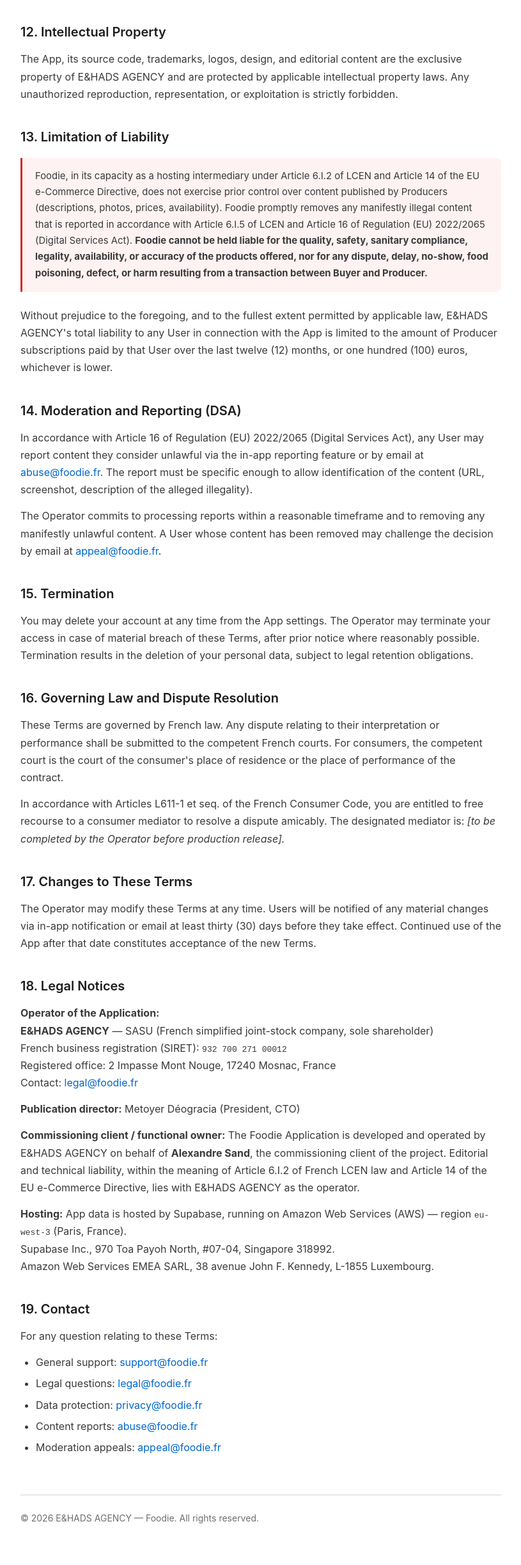
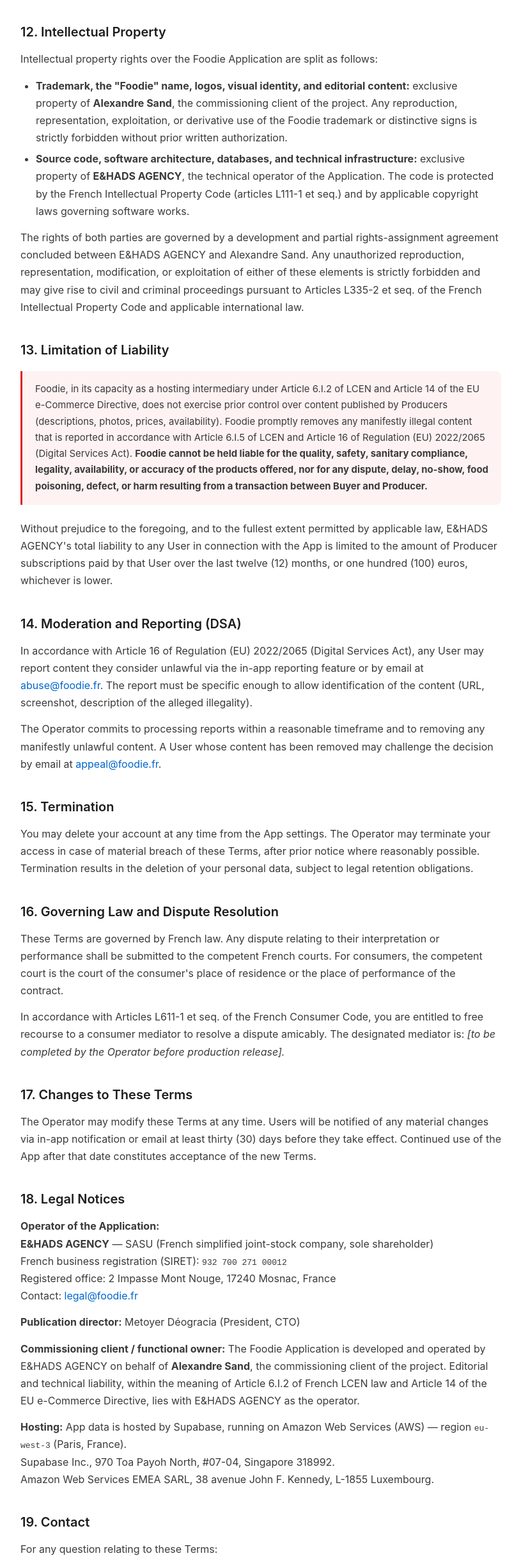
Before and after one commit to ehadsagency-ai/foodie-web, a plain HTML site: page terms/index.html in a window 1280 px wide. Shown: the part 7193-9639 px from the top of the page at 64% size, without its empty margins (232-1047 px from the left). Drawn offline with Linux system fonts and the light colour scheme.

Commit message:
legal: split IP ownership — Alexandre Sand owns brand, E&HADS owns code
Synced from main project /legal/ directory. Formalize the IP split
between the Foodie trademark (Alexandre Sand) and the source code
(E&HADS AGENCY) in sections 12 and footer notices of all 4 HTML files.

```diff
--- a/terms/index.html
+++ b/terms/index.html
@@ -217,7 +217,12 @@
   </ul>
 
   <h2 id="ip">12. Intellectual Property</h2>
-  <p>The App, its source code, trademarks, logos, design, and editorial content are the exclusive property of E&amp;HADS AGENCY and are protected by applicable intellectual property laws. Any unauthorized reproduction, representation, or exploitation is strictly forbidden.</p>
+  <p>Intellectual property rights over the Foodie Application are split as follows:</p>
+  <ul>
+    <li><strong>Trademark, the "Foodie" name, logos, visual identity, and editorial content:</strong> exclusive property of <strong>Alexandre Sand</strong>, the commissioning client of the project. Any reproduction, representation, exploitation, or derivative use of the Foodie trademark or distinctive signs is strictly forbidden without prior written authorization.</li>
+    <li><strong>Source code, software architecture, databases, and technical infrastructure:</strong> exclusive property of <strong>E&amp;HADS AGENCY</strong>, the technical operator of the Application. The code is protected by the French Intellectual Property Code (articles L111-1 et seq.) and by applicable copyright laws governing software works.</li>
+  </ul>
+  <p>The rights of both parties are governed by a development and partial rights-assignment agreement concluded between E&amp;HADS AGENCY and Alexandre Sand. Any unauthorized reproduction, representation, modification, or exploitation of either of these elements is strictly forbidden and may give rise to civil and criminal proceedings pursuant to Articles L335-2 et seq. of the French Intellectual Property Code and applicable international law.</p>
 
   <h2 id="liability">13. Limitation of Liability</h2>
   <div class="critical">
@@ -265,7 +270,7 @@
   </ul>
 
   <footer>
-    © 2026 E&amp;HADS AGENCY — Foodie. All rights reserved.
+    "Foodie" trademark © 2026 Alexandre Sand. &nbsp;·&nbsp; Source code and technical operation © 2026 E&amp;HADS AGENCY. &nbsp;·&nbsp; All rights reserved.
   </footer>
 
 </div>
```
Also changed, not shown: conditions-generales/index.html (+7 -2 lines), privacy-fr/index.html (+1 -1 lines), privacy/index.html (+1 -1 lines).
